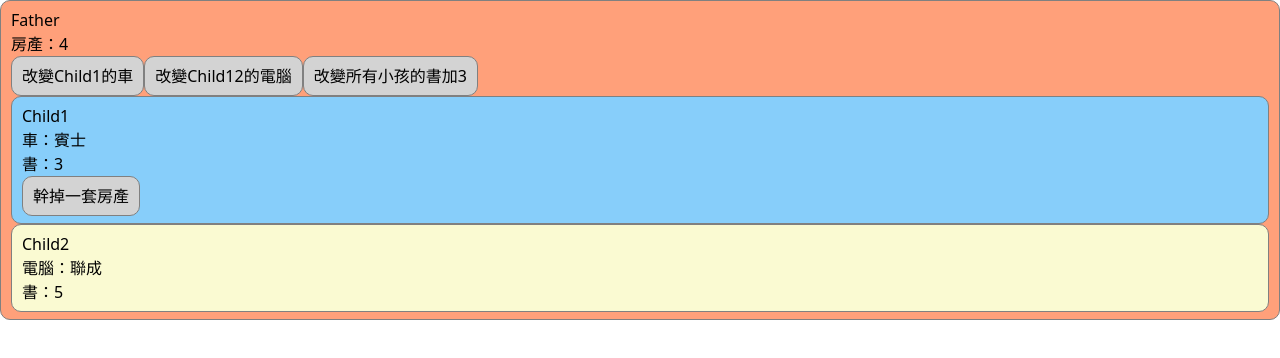
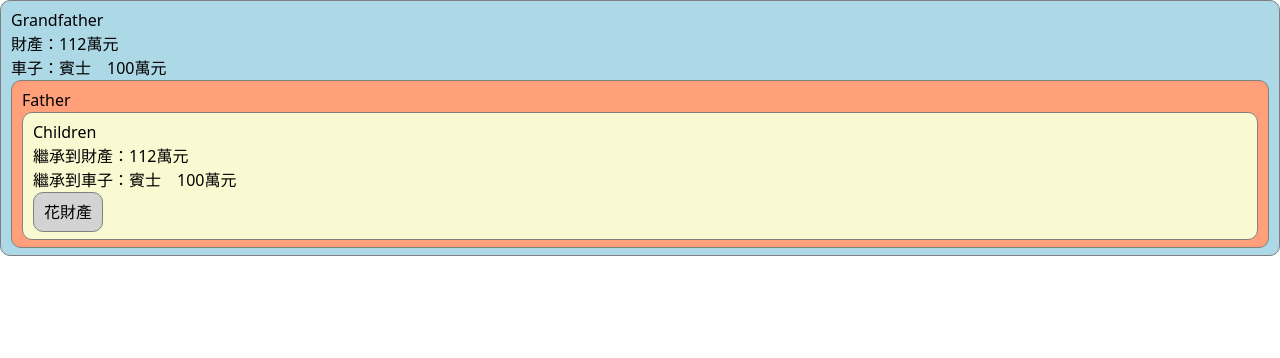
Before and after one commit to en-ian-0131/vue-practice, a Vue app: page / in a window 1280 px wide. Shown: the top 358 px of the page. Built offline with nearby package versions, Linux system fonts and the light colour scheme.

Commit message:
_provide-inject

```diff
--- a/src/App.vue
+++ b/src/App.vue
@@ -1,7 +1,7 @@
 <template>
-  <Father />
+  <Grandfather />
 </template>
 
 <script setup lang="ts">
-import Father from "./pages/refs/Father.vue";
+import Grandfather from "./pages/provide-inject/Grandfather.vue";
 </script>
--- /dev/null
+++ b/src/pages/provide-inject/Children.vue
@@ -0,0 +1,36 @@
+<template>
+  <div class="childrenClass">
+    <div>Children</div>
+    <div>繼承到財產：{{ injuctMoney.money }}萬元</div>
+    <div>繼承到車子：{{ injuctCar.brand }}　{{ injuctCar.price }}萬元</div>
+    <button @click="injuctMoney.updateMoney(6)">花財產</button>
+  </div>
+</template>
+
+<script lang="ts">
+export default {
+  name: "Children",
+};
+</script>
+
+<script setup lang="ts">
+import { inject } from "vue";
+
+let injuctMoney = inject("chan", { money: 0, updateMoney: (x: number) => {} });
+let injuctCar = inject("chair", { brand: "", price: 0 });
+</script>
+
+<style scoped>
+.childrenClass {
+  border: 1px solid gray;
+  background-color: lightgoldenrodyellow;
+  border-radius: 10px;
+  padding: 7px 10px;
+}
+button {
+  border: 1px solid gray;
+  background-color: lightgray;
+  border-radius: 10px;
+  padding: 7px 10px;
+}
+</style>
--- /dev/null
+++ b/src/pages/provide-inject/Father.vue
@@ -0,0 +1,25 @@
+<template>
+  <div class="fatherClass">
+    <div>Father</div>
+    <Children v-bind="$attrs" />
+  </div>
+</template>
+
+<script lang="ts">
+export default {
+  name: "Father",
+};
+</script>
+
+<script setup lang="ts">
+import Children from "./Children.vue";
+</script>
+
+<style scoped>
+.fatherClass {
+  border: 1px solid gray;
+  background-color: lightsalmon;
+  border-radius: 10px;
+  padding: 7px 10px;
+}
+</style>
--- /dev/null
+++ b/src/pages/provide-inject/Grandfather.vue
@@ -0,0 +1,39 @@
+<template>
+  <div class="GrandfatherClass">
+    <div>Grandfather</div>
+    <div>財產：{{ money }}萬元</div>
+    <div>車子：{{ car.brand }}　{{ car.price }}萬元</div>
+    <Father />
+  </div>
+</template>
+
+<script lang="ts">
+export default {
+  name: "Grandfather",
+};
+</script>
+
+<script setup lang="ts">
+import { provide, reactive, ref } from "vue";
+import Father from "./Father.vue";
+
+let money = ref(112);
+let car = reactive({
+  brand: "賓士",
+  price: 100,
+});
+
+const updateMoney = (value: number) => (money.value -= value);
+
+provide("chan", { money, updateMoney });
+provide("chair", car);
+</script>
+
+<style scoped>
+.GrandfatherClass {
+  border: 1px solid gray;
+  background-color: lightblue;
+  border-radius: 10px;
+  padding: 7px 10px;
+}
+</style>
```
